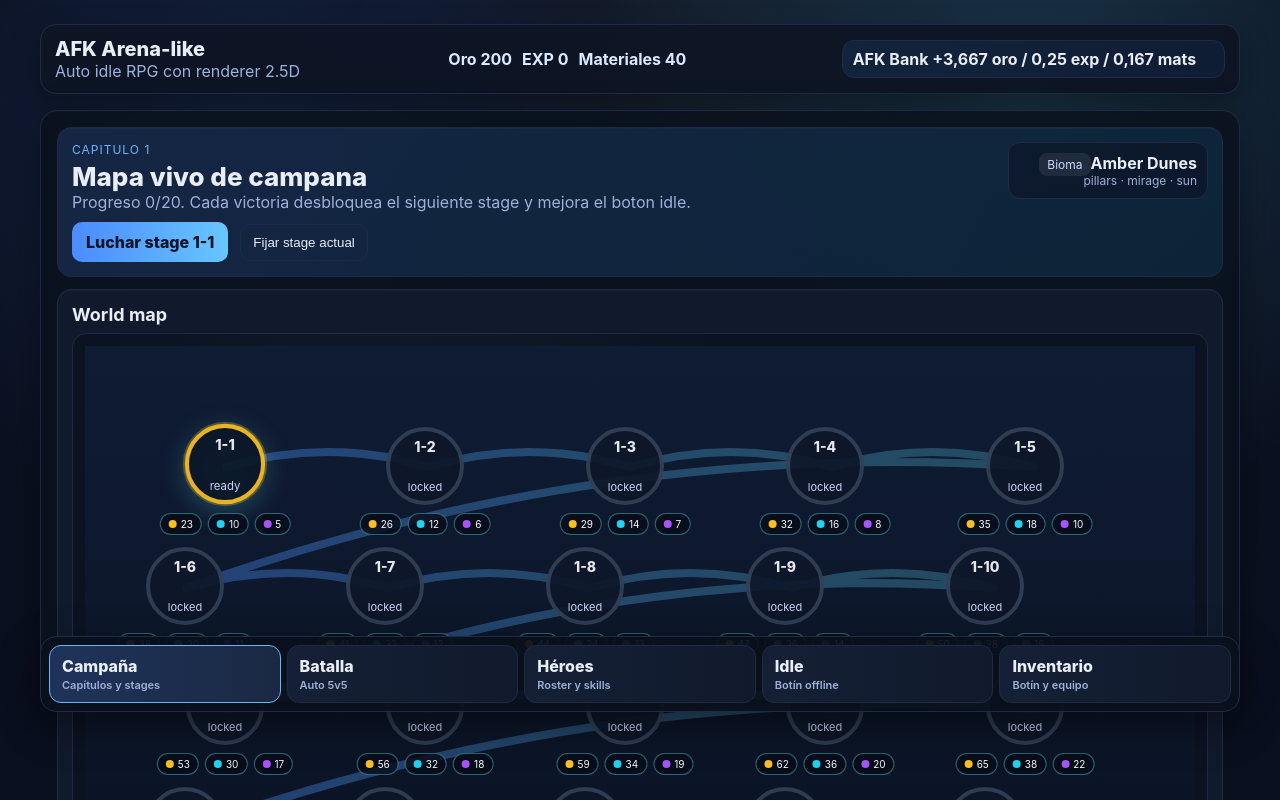
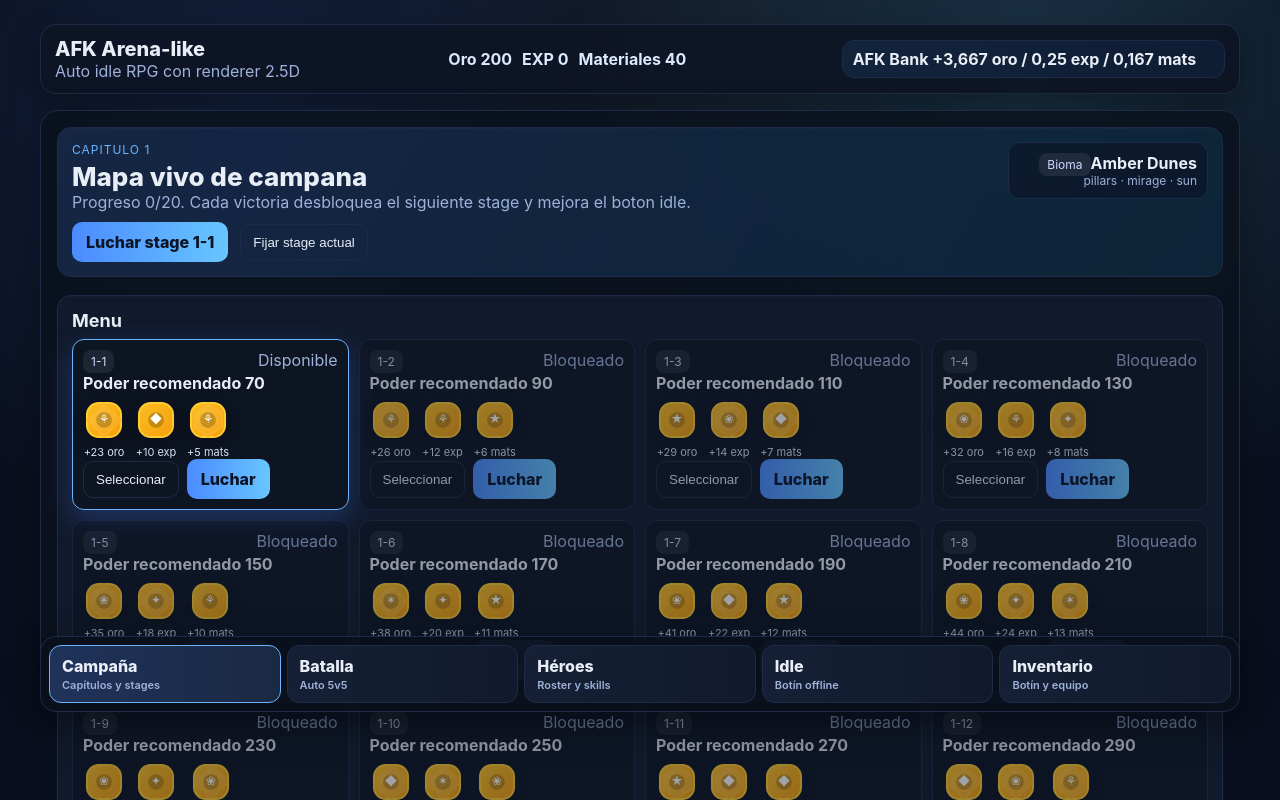
Before and after one commit to AlbaGG95/ai-studio, a Next.js app in the folder apps/web/: page /afk in a window 1280 px wide. Built offline with nearby package versions, Linux system fonts and the light colour scheme.

Commit message:
fix(ui): make afk home world map a non-overlapping content block

```diff
--- a/apps/web/src/app/afk/afk.module.css
+++ b/apps/web/src/app/afk/afk.module.css
@@ -144,6 +144,11 @@
 .grid {
   display: grid;
   gap: 12px;
+}
+
+.homeStack {
+  display: grid;
+  gap: var(--gap);
 }
 
 .fullWidth {
@@ -294,7 +299,7 @@
   padding: 12px;
   background: radial-gradient(circle at 30% 30%, rgba(103, 232, 249, 0.05), transparent 40%), #0b1222;
   cursor: grab;
-  min-height: 360px;
+  min-height: clamp(240px, 42vh, 520px);
   width: 100%;
 }
 
--- a/apps/web/src/app/afk/page.tsx
+++ b/apps/web/src/app/afk/page.tsx
@@ -38,7 +38,7 @@ export default function CampaignPage() {
   const biome = biomeForStage(nextStage);
 
   return (
-    <div className={styles.grid}>
+    <div className={styles.homeStack}>
       <div className={`${styles.card} ${styles.heroBanner}`}>
         <div>
           <p className={styles.kicker}>Capitulo {stages[0].chapter}</p>
@@ -63,26 +63,7 @@ export default function CampaignPage() {
       </div>
 
       <div className={`${styles.card} ${styles.fullWidth}`}>
-        <p className={styles.sectionTitle}>World map</p>
-        <CampaignMap
-          stages={stages}
-          currentId={currentId}
-          unlocked={unlocked}
-          completed={completed}
-          onSelect={(id) => {
-            if (!unlocked.has(id)) return;
-            setCurrentStage(id);
-          }}
-          onBattle={(id) => {
-            if (!unlocked.has(id)) return;
-            setCurrentStage(id);
-            router.push(`/afk/battle?stageId=${id}`);
-          }}
-        />
-      </div>
-
-      <div className={`${styles.card} ${styles.fullWidth}`}>
-        <p className={styles.sectionTitle}>Progreso y recompensas</p>
+        <p className={styles.sectionTitle}>Menu</p>
         <div className={styles.stageTimeline}>
           {stages.map((stage) => {
             const stageState = stageStateMap.get(stage.id) ?? "locked";
@@ -122,6 +103,25 @@ export default function CampaignPage() {
           })}
         </div>
       </div>
+
+      <div className={`${styles.card} ${styles.fullWidth}`}>
+        <p className={styles.sectionTitle}>World map</p>
+        <CampaignMap
+          stages={stages}
+          currentId={currentId}
+          unlocked={unlocked}
+          completed={completed}
+          onSelect={(id) => {
+            if (!unlocked.has(id)) return;
+            setCurrentStage(id);
+          }}
+          onBattle={(id) => {
+            if (!unlocked.has(id)) return;
+            setCurrentStage(id);
+            router.push(`/afk/battle?stageId=${id}`);
+          }}
+        />
+      </div>
     </div>
   );
 }
```
